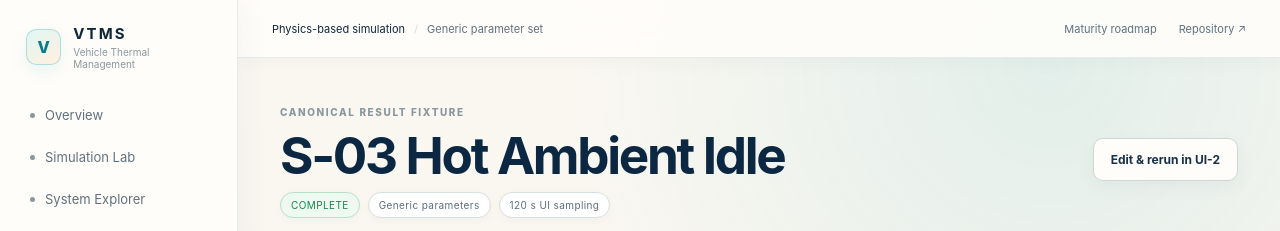
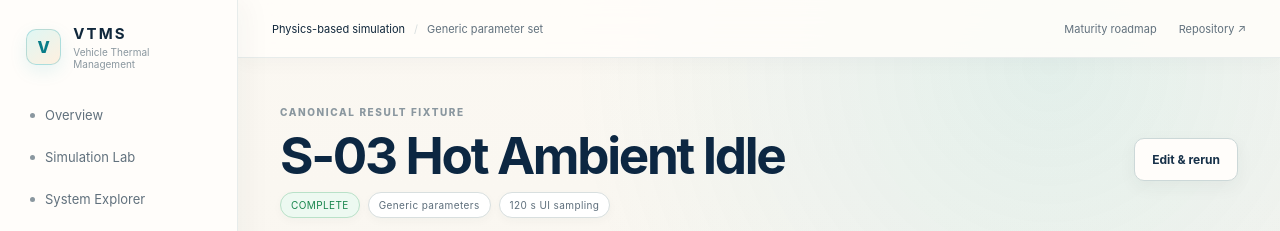
Before and after one commit to mpalmer79/vehicle-thermal-management-simulation, a Next.js app in the folder web/: page /results/demo-s03 in a window 1280 px wide. Shown: the top 231 px of the page. Built offline with nearby package versions, Linux system fonts and the light colour scheme.

Commit message:
UI-4 QA: remove stale UI-2 demo label

```diff
--- a/web/app/results/demo-s03/page.tsx
+++ b/web/app/results/demo-s03/page.tsx
@@ -6,5 +6,5 @@ import { StatusPill } from "@/components/status-pill";
 export const metadata: Metadata = { title: "S-03 Simulation Result" };
 
 export default function ResultPage() {
-  return <><header className="result-header"><div><span className="eyebrow">CANONICAL RESULT FIXTURE</span><h1>S-03 Hot Ambient Idle</h1><div className="result-status"><StatusPill tone="verified">COMPLETE</StatusPill><StatusPill>Generic parameters</StatusPill><StatusPill>120 s UI sampling</StatusPill></div></div><Link className="button secondary" href="/simulate">Edit & rerun in UI-2</Link></header><div className="fixture-disclosure"><strong>Engineering provenance</strong><span>This UI fixture was generated by the authoritative VTMS-V1 Python engine from the frozen S-03 scenario. Playback is sampled at 120-second intervals for the web foundation. It is not live telemetry.</span></div><PlaybackWorkspace /></>;
+  return <><header className="result-header"><div><span className="eyebrow">CANONICAL RESULT FIXTURE</span><h1>S-03 Hot Ambient Idle</h1><div className="result-status"><StatusPill tone="verified">COMPLETE</StatusPill><StatusPill>Generic parameters</StatusPill><StatusPill>120 s UI sampling</StatusPill></div></div><Link className="button secondary" href="/simulate">Edit & rerun</Link></header><div className="fixture-disclosure"><strong>Engineering provenance</strong><span>This UI fixture was generated by the authoritative VTMS-V1 Python engine from the frozen S-03 scenario. Playback is sampled at 120-second intervals for the web foundation. It is not live telemetry.</span></div><PlaybackWorkspace /></>;
 }
```
